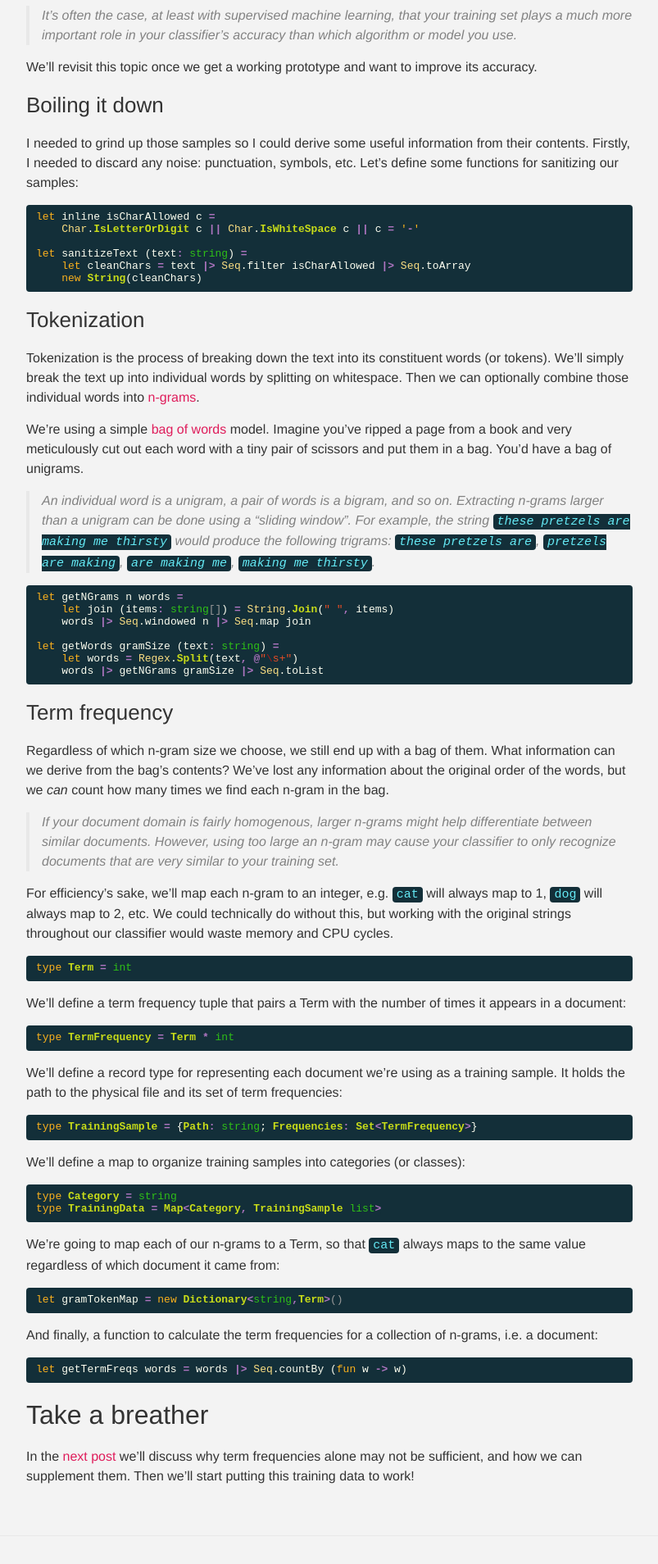
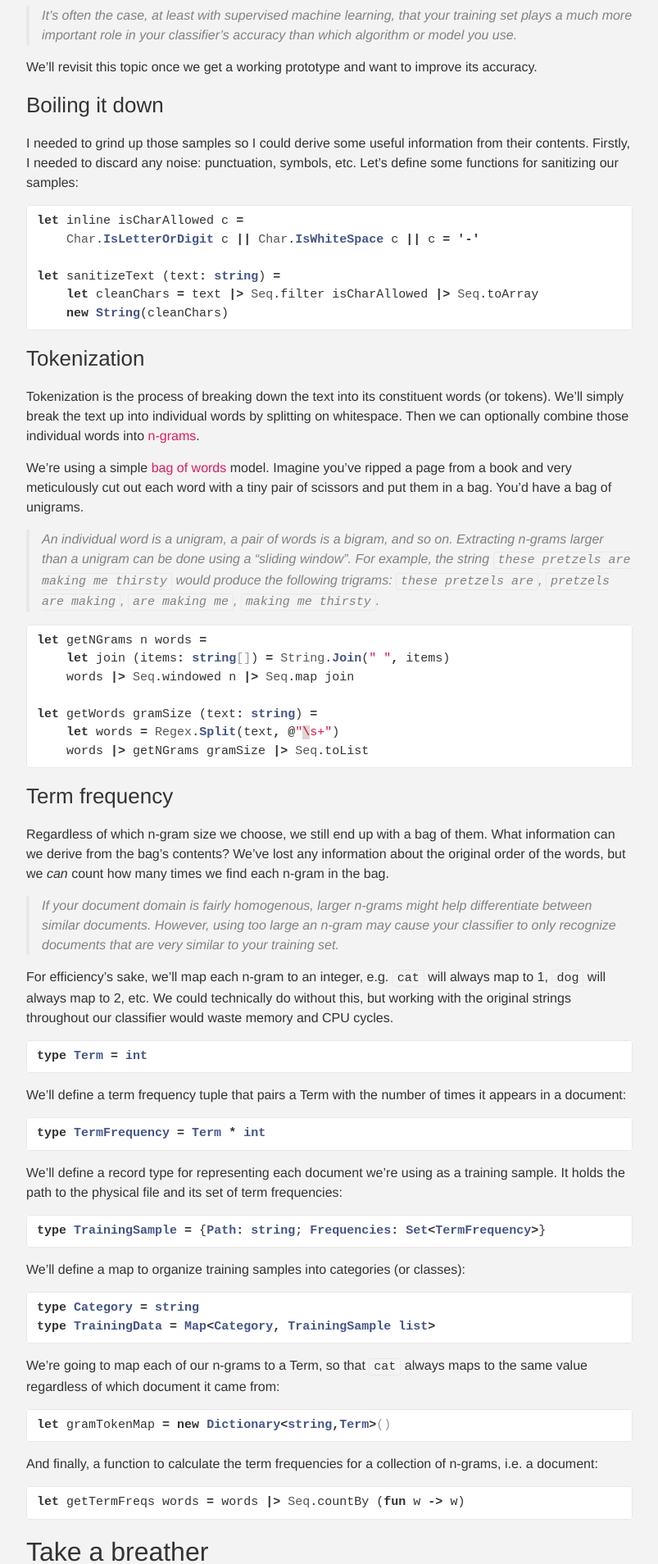
Before and after one commit to taylorwood/taylorwood.github.io, a Jekyll site: the page built from _posts/2015-06-15-text-classification.markdown, in a window 1280 px wide. Shown: the part 877-2785 px from the top of the page at 82% size, without its empty margins (238-1041 px from the left). Built offline with Jekyll 4.4.1, drawn with Linux system fonts in a browser that asks for light colours.

Commit message:
White bread syntax highlighting

```diff
--- a/_sass/_base.scss
+++ b/_sass/_base.scss
@@ -122,9 +122,8 @@ blockquote {
 pre,
 code {
     font-size: 15px;
-    border-radius: 4px;
-    background-color: #132f39;
-    color: #64e9f4;
+    border: 1px solid $grey-color-light;
+    border-radius: 3px;
 }
 
 code {
--- a/_sass/_syntax-highlighting.scss
+++ b/_sass/_syntax-highlighting.scss
@@ -2,20 +2,17 @@
  * Syntax highlighting styles
  */
 .highlight {
-    pre, code {
-        color: #fcfef0;
-    }
-    line-height: 115%;
+    background: #fff;
     @extend %vertical-rhythm;
 
-    .c     { color: #5d9935 } // Comment
-    .err   { color: #a61717 } // Error
-    .k     { color: #fab11d } // Keyword
-    .o     { color: #af75c1; font-weight: bold } // Operator
-    .cm    { color: #5d9935 } // Comment.Multiline
-    .cp    { color: #5d9935 } // Comment.Preproc
-    .c1    { color: #5d9935 } // Comment.Single
-    .cs    { color: #5d9935; font-weight: bold } // Comment.Special
+    .c     { color: #998; font-style: italic } // Comment
+    .err   { color: #a61717; background-color: #e3d2d2 } // Error
+    .k     { font-weight: bold } // Keyword
+    .o     { font-weight: bold } // Operator
+    .cm    { color: #998; font-style: italic } // Comment.Multiline
+    .cp    { color: #999; font-weight: bold } // Comment.Preproc
+    .c1    { color: #998; font-style: italic } // Comment.Single
+    .cs    { color: #999; font-weight: bold; font-style: italic } // Comment.Special
     .gd    { color: #000; background-color: #fdd } // Generic.Deleted
     .gd .x { color: #000; background-color: #faa } // Generic.Deleted.Specific
     .ge    { font-style: italic } // Generic.Emph
@@ -32,19 +29,19 @@
     .kd    { font-weight: bold } // Keyword.Declaration
     .kp    { font-weight: bold } // Keyword.Pseudo
     .kr    { font-weight: bold } // Keyword.Reserved
-    .kt    { color: #2fc017 } // Keyword.Type
+    .kt    { color: #458; font-weight: bold } // Keyword.Type
     .m     { color: #099 } // Literal.Number
-    .s     { color: #e74d25 } // Literal.String
+    .s     { color: #d14 } // Literal.String
     .na    { color: #008080 } // Name.Attribute
     .nb    { color: #0086B3 } // Name.Builtin
-    .nc    { color: #c8dc19; font-weight: bold } // Name.Class
+    .nc    { color: #458; font-weight: bold } // Name.Class
     .no    { color: #008080 } // Name.Constant
     .ni    { color: #800080 } // Name.Entity
     .ne    { color: #900; font-weight: bold } // Name.Exception
-    .nf    { color: #CA3131; font-weight: bold } // Name.Function
-    .nn    { color: #fade82 } // Name.Namespace
+    .nf    { color: #900; font-weight: bold } // Name.Function
+    .nn    { color: #555 } // Name.Namespace
     .nt    { color: #000080 } // Name.Tag
-    .nv    { color: #42c3ff } // Name.Variable
+    .nv    { color: #008080 } // Name.Variable
     .ow    { font-weight: bold } // Operator.Word
     .w     { color: #bbb } // Text.Whitespace
     .mf    { color: #099 } // Literal.Number.Float
@@ -53,24 +50,18 @@
     .mo    { color: #099 } // Literal.Number.Oct
     .sb    { color: #d14 } // Literal.String.Backtick
     .sc    { color: #d14 } // Literal.String.Char
-    .sd    { color: #5d9935 } // Literal.String.Doc
-    .s2    { color: #e74d25 } // Literal.String.Double
+    .sd    { color: #d14 } // Literal.String.Doc
+    .s2    { color: #d14 } // Literal.String.Double
     .se    { color: #d14 } // Literal.String.Escape
     .sh    { color: #d14 } // Literal.String.Heredoc
     .si    { color: #d14 } // Literal.String.Interpol
     .sx    { color: #d14 } // Literal.String.Other
     .sr    { color: #009926 } // Literal.String.Regex
     .s1    { color: #d14 } // Literal.String.Single
-    .ss    { color: #ff5205 } // Literal.String.Symbol
+    .ss    { color: #990073 } // Literal.String.Symbol
     .bp    { color: #999 } // Name.Builtin.Pseudo
     .vc    { color: #008080 } // Name.Variable.Class
     .vg    { color: #008080 } // Name.Variable.Global
     .vi    { color: #008080 } // Name.Variable.Instance
     .il    { color: #099 } // Literal.Number.Integer.Long
 }
-
-.highlight, .highlighttable {
-    pre, code {
-        font-size: 13px;
-    }
-}
```
